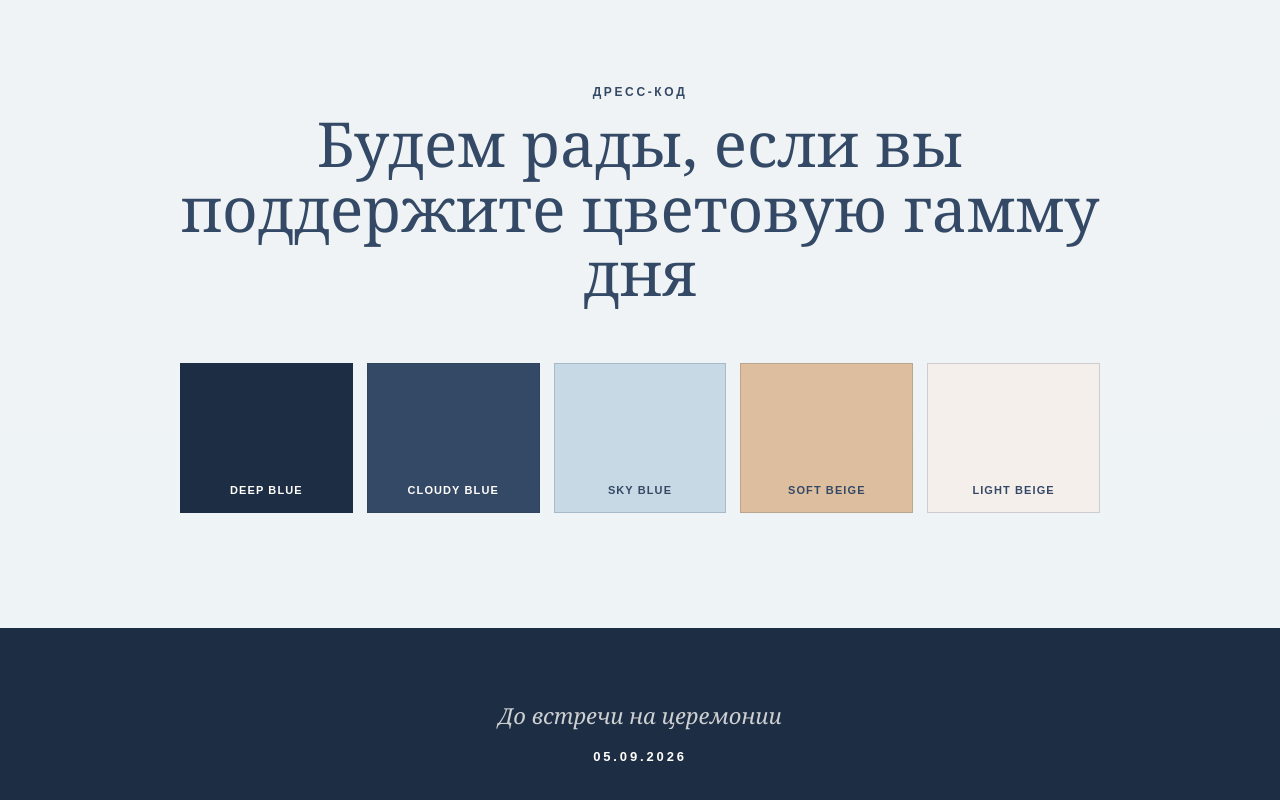
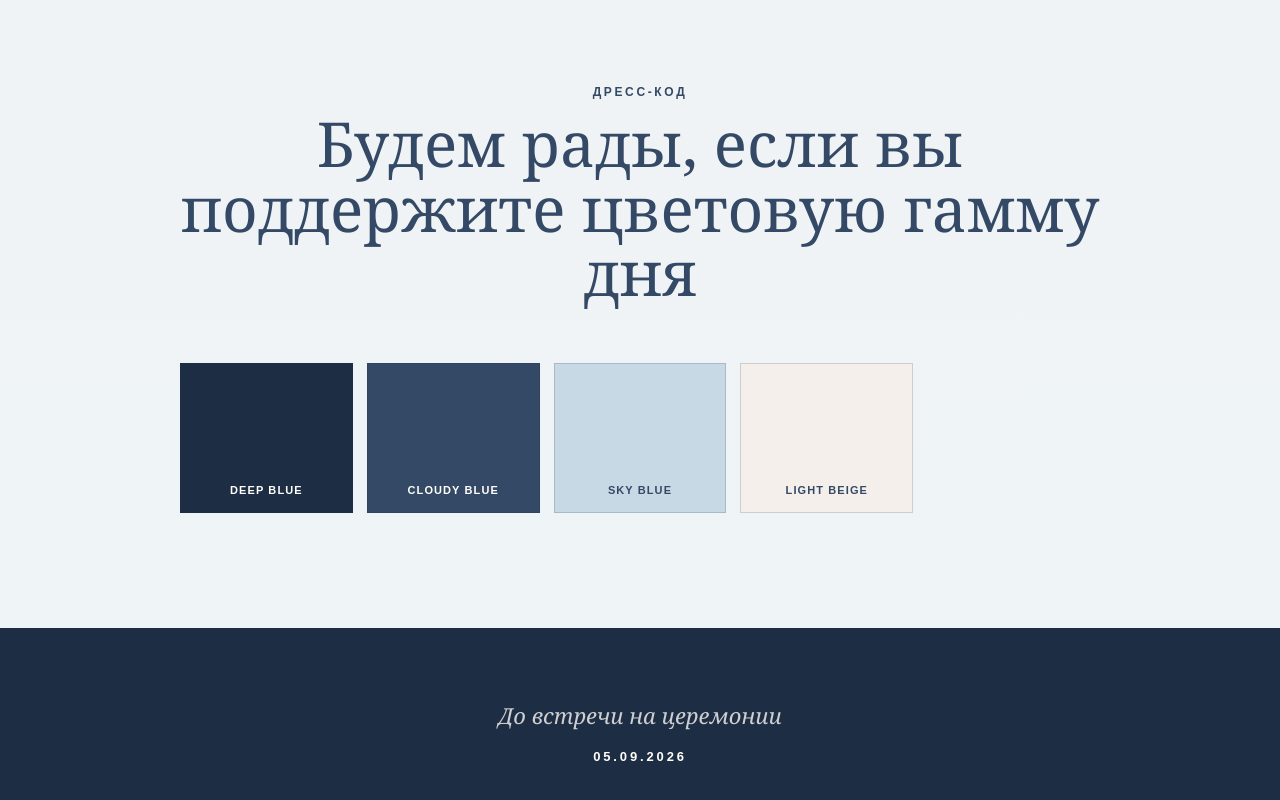
Before and after one commit to lewekee-boop/weddings, a plain HTML site: page index.html in a window 1280 px wide. Shown: the part 2981-3781 px from the top of the page. Drawn offline with Linux system fonts and the light colour scheme.

Commit message:
Add files via upload

```diff
--- a/index.html
+++ b/index.html
@@ -90,7 +90,6 @@
           <span style="--swatch: #1d2d44">deep blue</span>
           <span style="--swatch: #344966">cloudy blue</span>
           <span style="--swatch: #c7d9e5">sky blue</span>
-          <span style="--swatch: #ddbf9f">soft beige</span>
           <span style="--swatch: #f5efeb">light beige</span>
         </div>
       </section>
```
